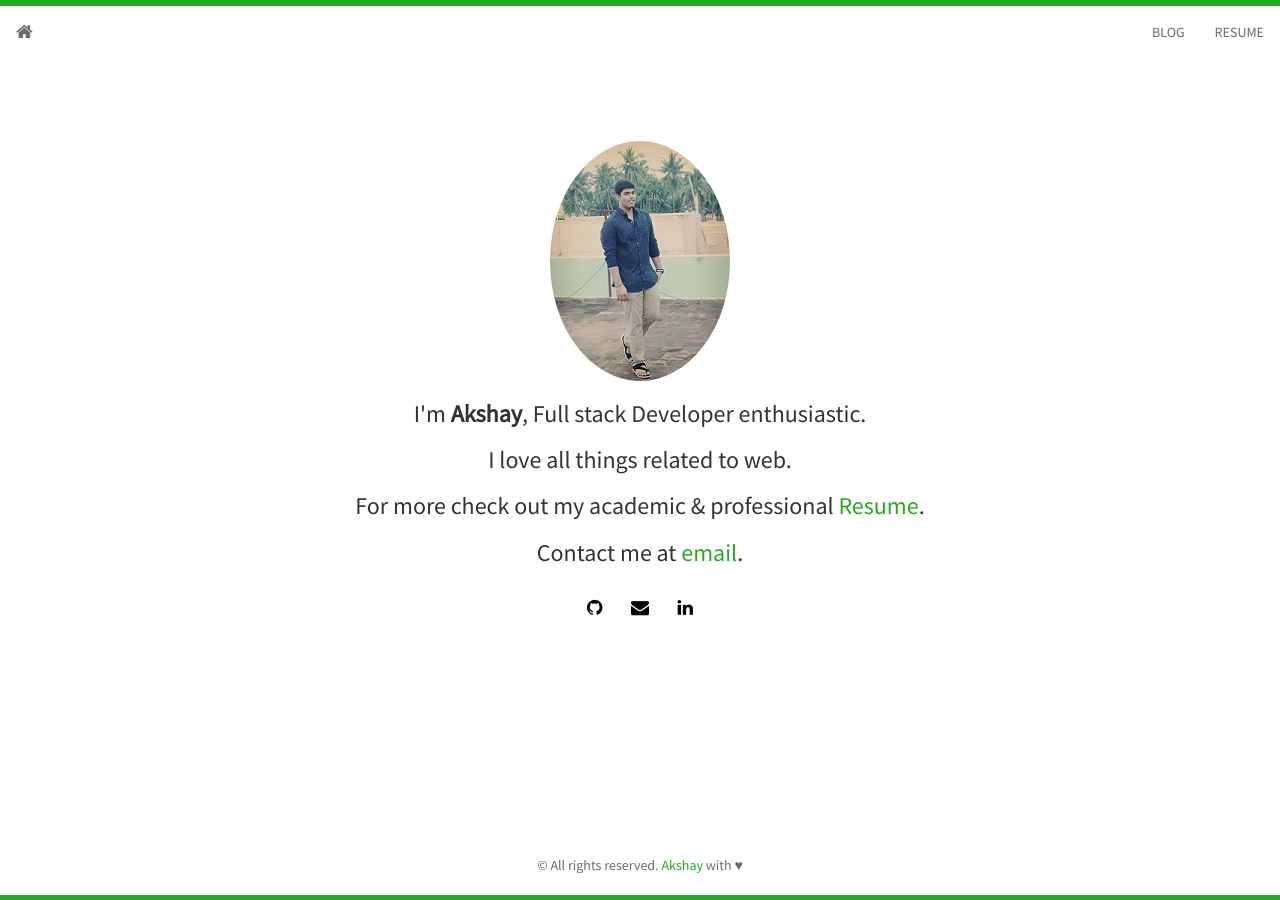
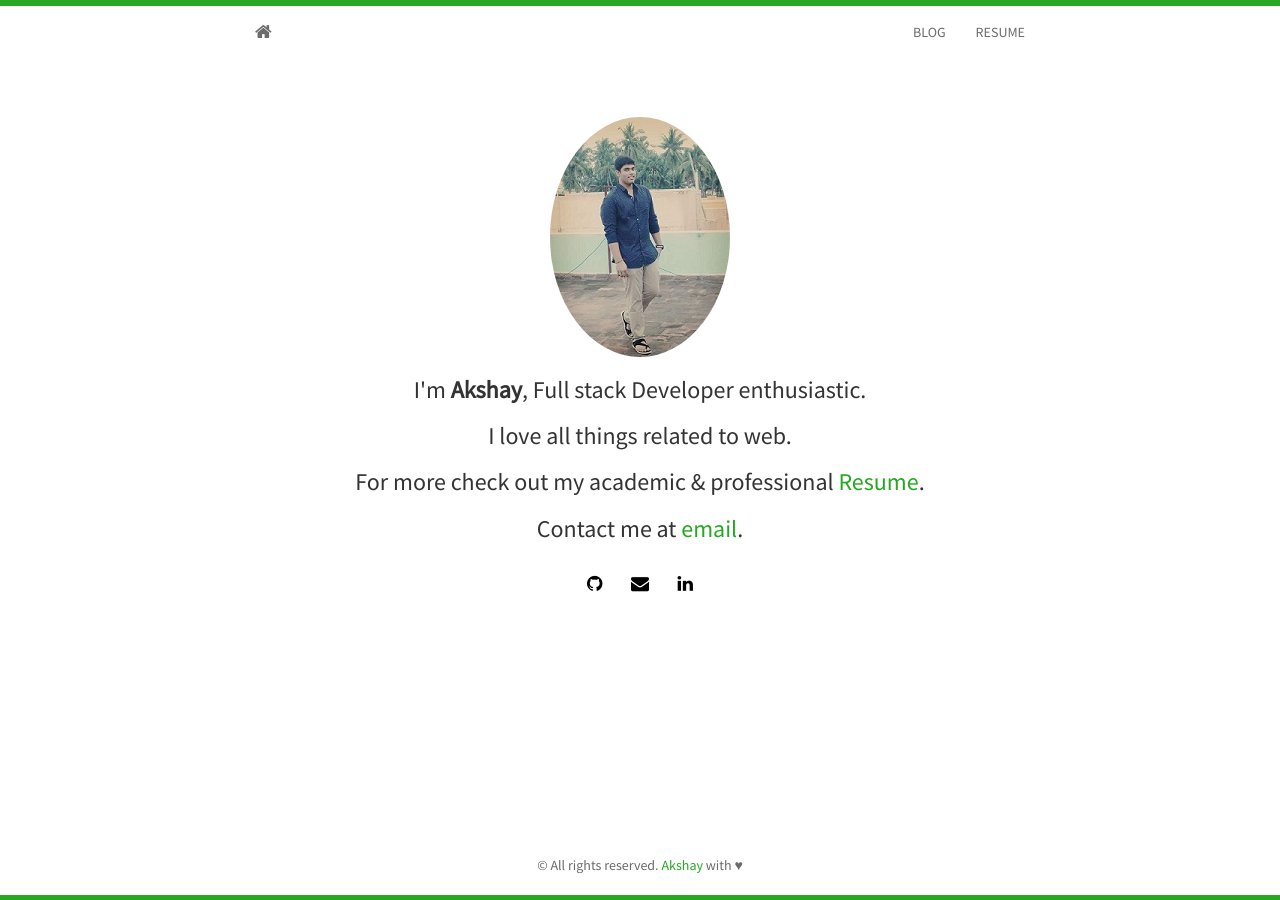
Before and after one commit to Akshaykishore/AkshayKishore.github.io, a Jekyll site: the page built from index.html, in a window 1280 px wide. Built offline with Jekyll 4.4.1, drawn with Linux system fonts in a browser that asks for light colours; nearby versions of some CDN libraries; the list of posts is cut into pages by our own code.

Commit message:
Create main.css

```diff
--- a/static/css/main.css
+++ b/static/css/main.css
@@ -88,8 +88,9 @@ body {
 -------------------------------------------------- */
 
 .container {
-  width: 100%;
- /* max-width: 800px;*/
+  width: auto;
+	margin: 0 auto;
+  max-width: 800px;
   text-align: center;
 }
 .container .text-muted {
```
